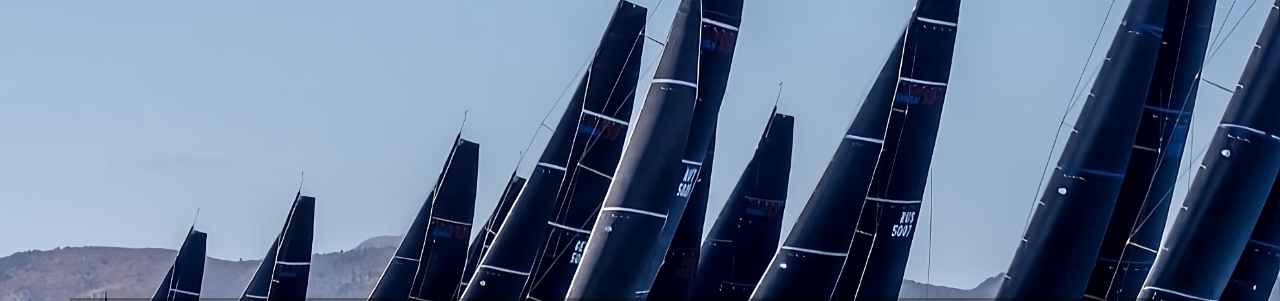
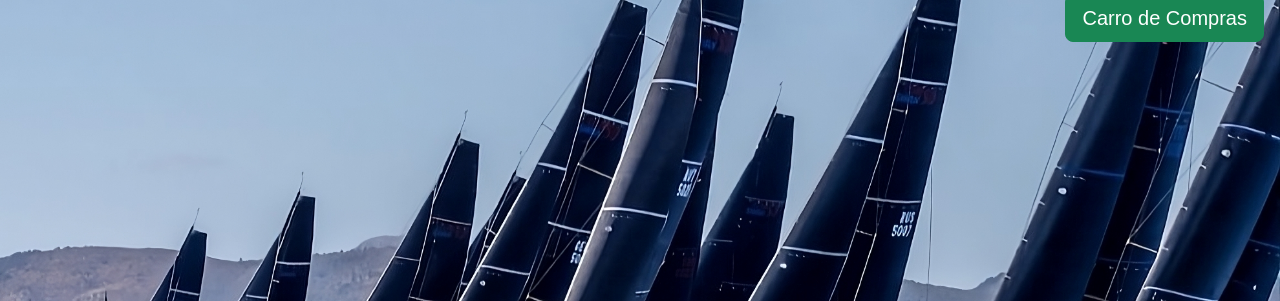
Before and after one commit to Andres173913/pre-entrega-2, a plain HTML site: page pages/sobrenosotros.html in a window 1280 px wide. Shown: the part 223-524 px from the top of the page. Drawn offline with nearby package versions, Linux system fonts and the light colour scheme; a web font is replaced by a local one.

Commit message:
reparacion pagina sobrenosotros

```diff
--- a/pages/sobrenosotros.html
+++ b/pages/sobrenosotros.html
@@ -24,9 +24,9 @@
         <img class="logoheader" src="../img/Bquick_ovalo.png" alt="BQuick">
         <h1 class="tituloheader">Diseñanamos y fabricamos piezas nauticas de alta calidad</h1>
         <!--Boton-->
-        <!--<div class="d-grid gap-2 d-md-flex justify-content-md-end">
-            <button class="btn btn-outline-warning btn-lg">Carro de Compras</button>
-        </div>-->
+        <div class="d-grid gap-2 d-md-flex justify-content-md-end me-3">
+            <button class="btn btn-success btn-lg">Carro de Compras</button>
+        </div>
         <!--Lista de navegacion-->
         <div class="ordenarnav mt-5">
             <nav class="navbar navbar-expand-lg bg-transparent opacity-100">
@@ -43,7 +43,8 @@
     </header>
 
     <main>
-        <p class="text-info bg-dark ms-5 me-5 mt-2 fs-2">Somos 2 entrenadores de vela que nos pusimos a mejorar y realizar mejores piezas para las distintas
+        <p class="text-info bg-dark ms-5 me-5 mt-2 fs-2">Somos 2 entrenadores de vela que nos pusimos a mejorar y
+            realizar mejores piezas para las distintas
             disiplinas de la vela. Todos nuestros productos tienen estudios de materiales y de Ingenieria que nos
             permiten entregar el mejor producto posible.</p>
     </main>
```
